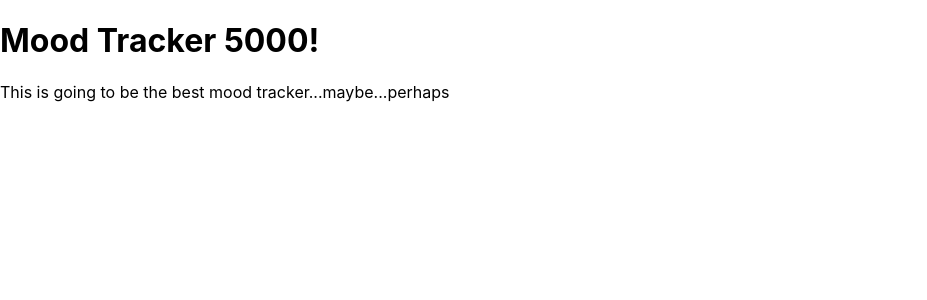
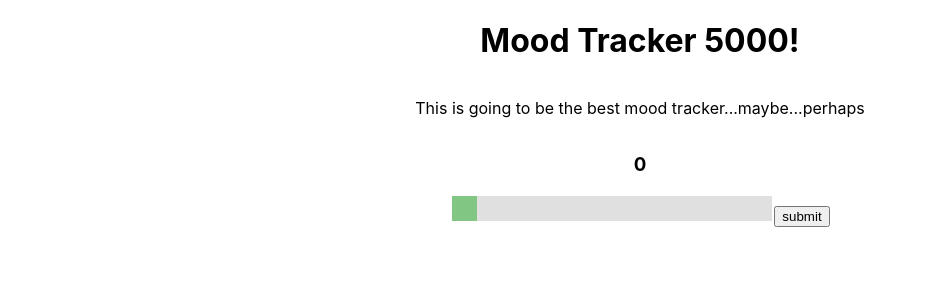
Before and after one commit to bhans23/moodtracker, a React (Create React App) app: page / in a window 1280 px wide. Shown: the top 300 px of the page, without its empty margins (0-927 px from the left). Built offline with nearby package versions, Linux system fonts and the light colour scheme.

Commit message:
added slider and values variables

```diff
--- /dev/null
+++ b/src/css/Tracker.css
@@ -0,0 +1,36 @@
+.tracker {
+  display: flex;
+  /* justify-content: center; */
+  flex-direction: column;
+  text-align: center;
+  width: 100%;
+  height: auto;
+}
+
+.slideContainer {
+  width: 100%;
+   height: auto;
+}
+
+.slider {
+  -webkit-appearance: none;
+  appearance: none;
+  width: 25%;
+  height: 25px;
+  background: #d3d3d3;
+  outline: none;
+  opacity: 0.7;
+  transition: opacity 0.2s;
+}
+.slider:hover {
+  opacity: 1;
+}
+
+.slider::-webkit-slider-thumb {
+  -webkit-appearance: none;
+  appearance: none;
+  width: 25px;
+  height: 25px;
+  background: #4caf50;
+  cursor: pointer;
+}
--- a/src/shared/Tracker.js
+++ b/src/shared/Tracker.js
@@ -1,11 +1,35 @@
-import React from "react";
+import React, { useState } from "react";
+import "../css/Tracker.css";
 
 const Tracker = () => {
+  const [moodValue, setMoodValue] = useState(0);
+  const [currentDate, setCurrentDate] = useState("");
+  const [currentTime, setcurrentTime] = useState("");
+
+  const handleChange = (e) => {
+    setMoodValue(e.target.value);
+  };
+
   return (
-    <>
+    <div className="tracker">
       <h1>Mood Tracker 5000!</h1>
       <p>This is going to be the best mood tracker...maybe...perhaps</p>
-    </>
+      <div className="slideContainer">
+        <h3>{moodValue}</h3>
+        <form>
+          <input
+            type="range"
+            min="1"
+            max="10"
+            value={moodValue}
+            className="slider"
+            onChange={handleChange}
+            id="myRange"
+          />
+          <button>submit</button>
+        </form>
+      </div>
+    </div>
   );
 };
 
```
